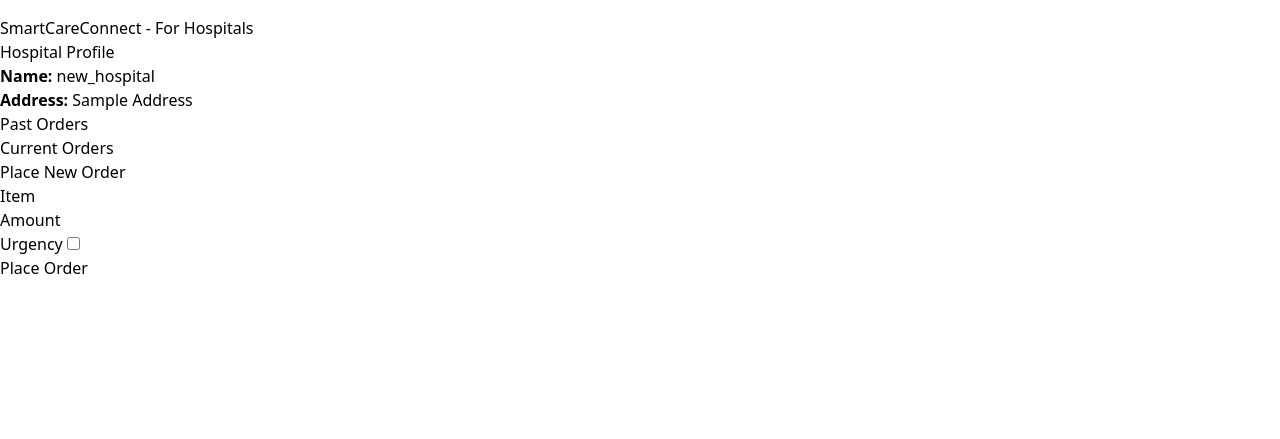
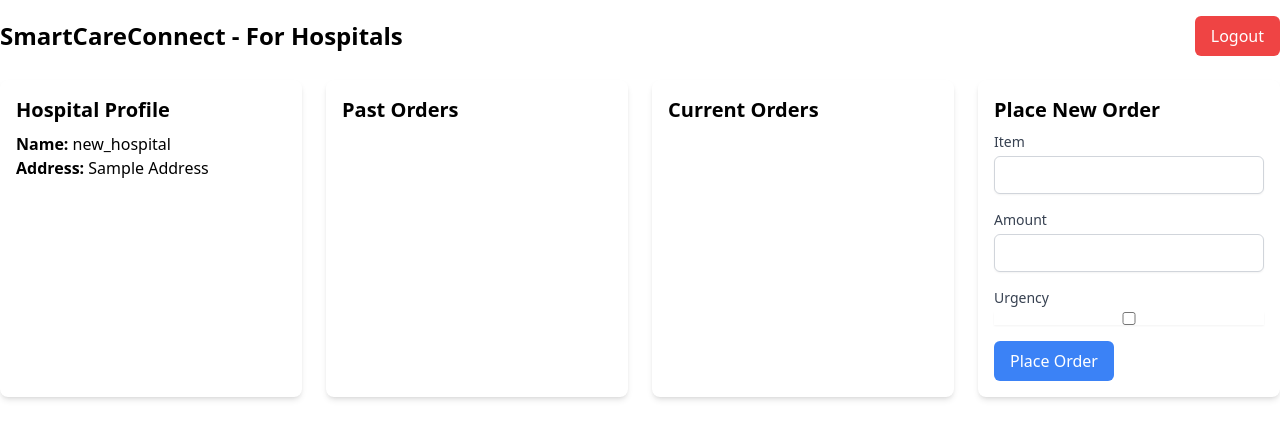
Before and after one commit to shrek-28/scc-2, a Flask app: page /hospital_dashboard in a window 1280 px wide. Shown: the top 439 px of the page. Run offline with Flask 3, Linux system fonts and the light colour scheme; a user stored in the database is signed in; style sheets or scripts are compiled from the project's sources.

Commit message:
modified home and hospital

```diff
--- a/app/templates/hospital_dashboard.html
+++ b/app/templates/hospital_dashboard.html
@@ -1,70 +1,71 @@
 {% extends "base.html" %}
 {% block title %}Hospital Dashboard{% endblock %}
 {% block content %}
-<div class="container mt-4">
-    <h2>SmartCareConnect - For Hospitals</h2>
-    <div class="row">
-        <div class="col-md-3">
-            <h4>Hospital Profile</h4>
+<div class="container mx-auto mt-4">
+    <div class="flex justify-between items-center mb-6">
+        <h2 class="text-2xl font-bold">SmartCareConnect - For Hospitals</h2>
+        <form method="POST" action="{{ url_for('routes.logout') }}">
+            {{ form.hidden_tag() }}
+            <button type="submit" class="bg-red-500 text-white py-2 px-4 rounded-md hover:bg-red-600">Logout</button>
+        </form>
+    </div>
+    <div class="grid grid-cols-1 md:grid-cols-2 lg:grid-cols-4 gap-6">
+        <!-- Hospital Profile -->
+        <div class="bg-white p-4 rounded-lg shadow-md">
+            <h4 class="text-xl font-semibold mb-2">Hospital Profile</h4>
             <p><strong>Name:</strong> {{ current_user.username }}</p>
             <p><strong>Address:</strong> Sample Address</p>
         </div>
-        <div class="col-md-3">
-            <h4>Past Orders</h4>
+
+        <!-- Past Orders -->
+        <div class="bg-white p-4 rounded-lg shadow-md">
+            <h4 class="text-xl font-semibold mb-2">Past Orders</h4>
             {% for order in past_orders %}
-                <div class="card mb-2">
-                    <div class="card-body">
-                        <h5 class="card-title">{{ order.item }}</h5>
-                        <p class="card-text">Amount: {{ order.amount }}</p>
-                        <p class="card-text">Vendor: {{ order.vendor }}</p>
-                        <form action = "{{url_for('routes.call_del_order', order_id = order.id)}}">
-                            <button type = "submit">del</button>
-                        </form>
-                    </div>
+                <div class="mb-4">
+                    <h5 class="font-bold">{{ order.item }}</h5>
+                    <p>Amount: {{ order.amount }}</p>
+                    <p>Vendor: {{ order.vendor }}</p>
                 </div>
             {% endfor %}
         </div>
-        <div class="col-md-3">
-            <h4>Current Orders</h4>
+
+        <!-- Current Orders -->
+        <div class="bg-white p-4 rounded-lg shadow-md">
+            <h4 class="text-xl font-semibold mb-2">Current Orders</h4>
             {% for order in current_orders %}
-                <div class="card mb-2">
-                    <div class="card-body">
-                        <h5 class="card-title">{{ order.item }}</h5>
-                        <p class="card-text">Amount: {{ order.amount }}</p>
-                        <p class="card-text">Vendor: {{ order.vendor }}</p>
-                        {% if order.status == "out_for_delivery" %}
-                        <p class="card-text">Out for Delivery!</p>
-                        {% else %}
-                        {% if order.status == "delivered" %}
-                        <form method="POST" action="{{ url_for('routes.order_received', order_id=order.id) }}">
-                            {{ form.hidden_tag() }}
-                            <button type="submit" class="btn btn-success">Received</button>
-                        </form>
-                        {% endif %}
-                        {% endif %}
-                    </div>
+                <div class="mb-4">
+                    <h5 class="font-bold">{{ order.item }}</h5>
+                    <p>Amount: {{ order.amount }}</p>
+                    <p>Vendor: {{ order.vendor }}</p>
+                    <form method="POST" action="{{ url_for('routes.order_received', order_id=order.id) }}">
+                        {{ form.hidden_tag() }}
+                        <button type="submit" class="bg-green-500 text-white py-1 px-2 rounded-md hover:bg-green-600">Received</button>
+                    </form>
                 </div>
             {% endfor %}
         </div>
-        <div class="col-md-3">
-            <h4>Place New Order</h4>
+
+        <!-- Place New Order -->
+        <div class="bg-white p-4 rounded-lg shadow-md">
+            <h4 class="text-xl font-semibold mb-2">Place New Order</h4>
             <form method="POST" action="{{ url_for('routes.hospital_dashboard') }}">
                 {{ form.hidden_tag() }}
-                <div class="form-group">
-                    {{ form.item.label(class="form-control-label") }}
-                    {{ form.item(class="form-control") }}
+                <div class="mb-4">
+                    {{ form.item.label(class="block text-sm font-medium text-gray-700") }}
+                    {{ form.item(class="mt-1 block w-full px-3 py-2 border border-gray-300 rounded-md shadow-sm focus:outline-none focus:ring-indigo-500 focus:border-indigo-500 sm:text-sm") }}
                 </div>
-                <div class="form-group">
-                    {{ form.amount.label(class="form-control-label") }}
-                    {{ form.amount(class="form-control") }}
+                <div class="mb-4">
+                    {{ form.amount.label(class="block text-sm font-medium text-gray-700") }}
+                    {{ form.amount(class="mt-1 block w-full px-3 py-2 border border-gray-300 rounded-md shadow-sm focus:outline-none focus:ring-indigo-500 focus:border-indigo-500 sm:text-sm") }}
                 </div>
-                <div class="form-group">
-                    {{ form.urgency.label(class="form-control-label") }}
-                    {{ form.urgency(class="form-control") }}
+                <div class="mb-4">
+                    {{ form.urgency.label(class="block text-sm font-medium text-gray-700") }}
+                    {{ form.urgency(class="mt-1 block w-full px-3 py-2 border border-gray-300 rounded-md shadow-sm focus:outline-none focus:ring-indigo-500 focus:border-indigo-500 sm:text-sm") }}
                 </div>
-                <button type="submit" class="btn btn-primary">Place Order</button>
+                <button type="submit" class="bg-blue-500 text-white py-2 px-4 rounded-md hover:bg-blue-600">Place Order</button>
             </form>
         </div>
     </div>
 </div>
+
 {% endblock %}
```
Also changed, not shown: app/templates/home.html (+5 -8 lines).
